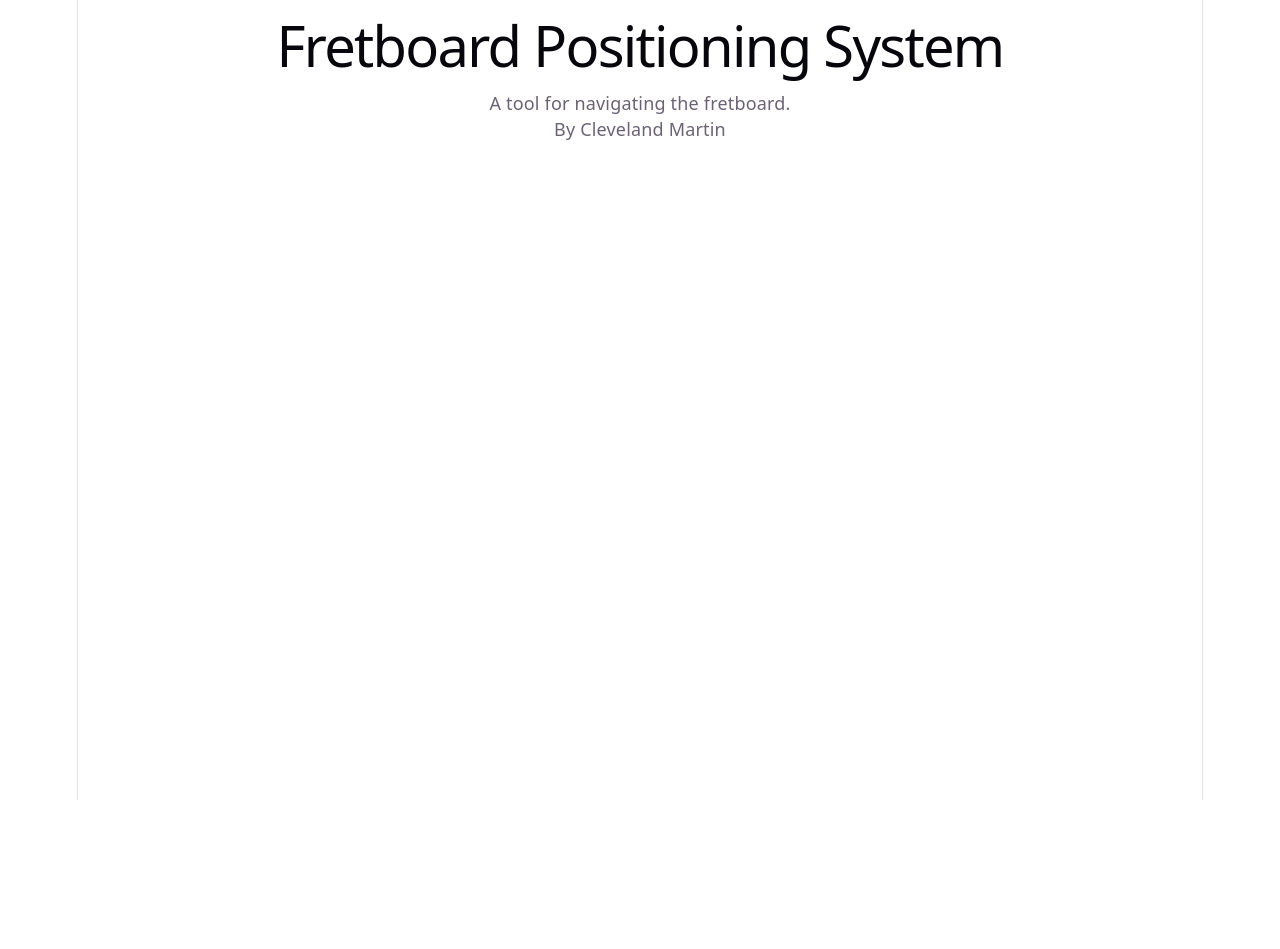
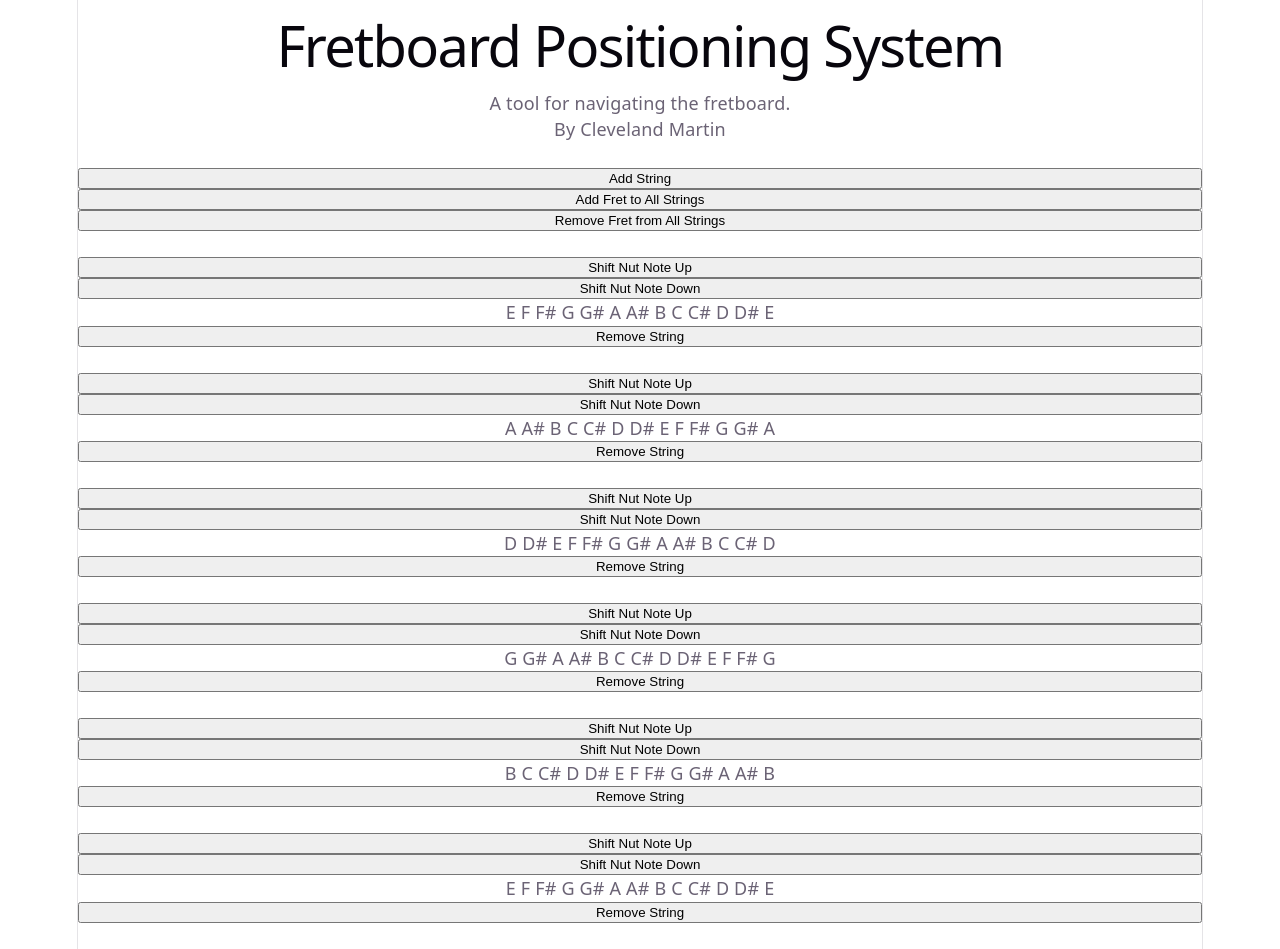
Before and after one commit to ClevelandMartin/FBPS, a React (Vite) app: page / in a window 1280 px wide. Before the commit the page ends 800 px from the top, so only its background shows below. Built offline with nearby package versions, Linux system fonts and the light colour scheme.

Commit message:
A lot of string functionality. Add and remove strings, automatically assign notes to fret positions, change tuning, show or hide frets from the right side. Need to reverse order of the strings

```diff
--- a/src/App.jsx
+++ b/src/App.jsx
@@ -1,14 +1,77 @@
-import { useState } from 'react'
+import { Fragment, useState } from 'react'
 import './App.css'
+import String from './String'
 
 function App() {
-  const [count, setCount] = useState(0)
+  const notes = ['C', 'C#', 'D', 'D#', 'E', 'F', 'F#', 'G', 'G#', 'A', 'A#', 'B']
+
+  const [guitarStrings, setGuitarStrings] = useState([
+    { id: 'low-e', nutNote: notes.at(4) },
+    { id: 'a', nutNote: notes.at(9) },
+    { id: 'd', nutNote: notes.at(2) },
+    { id: 'g', nutNote: notes.at(7) },
+    { id: 'b', nutNote: notes.at(11) },
+    { id: 'high-e', nutNote: notes.at(4) },
+  ])
+  const [fretCount, setFretCount] = useState(13)
+
+  const addFretToAll = () => {
+    setFretCount(currentFretCount => currentFretCount + 1)
+  }
+
+  const removeFretFromAll = () => {
+    setFretCount(currentFretCount => Math.max(0, currentFretCount - 1))
+  }
+
+  const addString = () => {
+    setGuitarStrings(currentStrings => [
+      ...currentStrings,
+      {
+        id: crypto.randomUUID(),
+        nutNote: notes.at(4),
+      },
+    ])
+  }
+
+  const removeString = (id) => {
+    setGuitarStrings(currentStrings => currentStrings.filter(string => string.id !== id))
+  }
+
+  const shiftNutNoteUp = (id) => {
+      setGuitarStrings(currentStrings => currentStrings.map(string => (
+        string.id === id ? { ...string, nutNote: notes[(notes.indexOf(string.nutNote) + 1) % notes.length] } : string
+      )))
+  }
+
+  const shiftNutNoteDown = (id) => {
+      setGuitarStrings(currentStrings => currentStrings.map(string => (
+        string.id === id ? { ...string, nutNote: notes[(notes.indexOf(string.nutNote) - 1 + notes.length) % notes.length] } : string
+      )))
+  }
 
   return (
     <>
       <h1>Fretboard Positioning System</h1>
       <p>A tool for navigating the fretboard.</p>
       <p>By Cleveland Martin</p>
+      &nbsp;
+      <button onClick={addString}>Add String</button>
+      <button onClick={addFretToAll}>Add Fret to All Strings</button>
+      <button onClick={removeFretFromAll}>Remove Fret from All Strings</button>
+      &nbsp;
+      {guitarStrings.map(guitarString => (<Fragment key={guitarString.id}>
+        <button onClick={() => shiftNutNoteUp(guitarString.id)}>Shift Nut Note Up</button>
+        <button onClick={() => shiftNutNoteDown(guitarString.id)}>Shift Nut Note Down</button>
+        <String
+          nutNote={guitarString.nutNote}
+          noteList={notes}
+          fretCount={fretCount}
+        />
+        <button onClick={() => removeString(guitarString.id)}>Remove String</button>
+              &nbsp;
+
+        </Fragment>
+      ))}
     </>
   )
 }
--- /dev/null
+++ b/src/String.tsx
@@ -0,0 +1,22 @@
+import './App.css'
+
+interface StringProps {
+  nutNote: string;
+  noteList: string[];
+  fretCount: number;
+}
+
+function String({ nutNote, noteList, fretCount }: StringProps) {
+  const string = Array.from({ length: fretCount }, (_, fret) => {
+    const noteIndex = (noteList.indexOf(nutNote) + fret) % noteList.length;
+    return noteList[noteIndex];
+  });
+
+  return (
+    <>
+      <div>{string.map((fret, index) => <span key={index}>{fret} </span>)}</div>
+    </>
+  );
+}
+
+export default String
```
